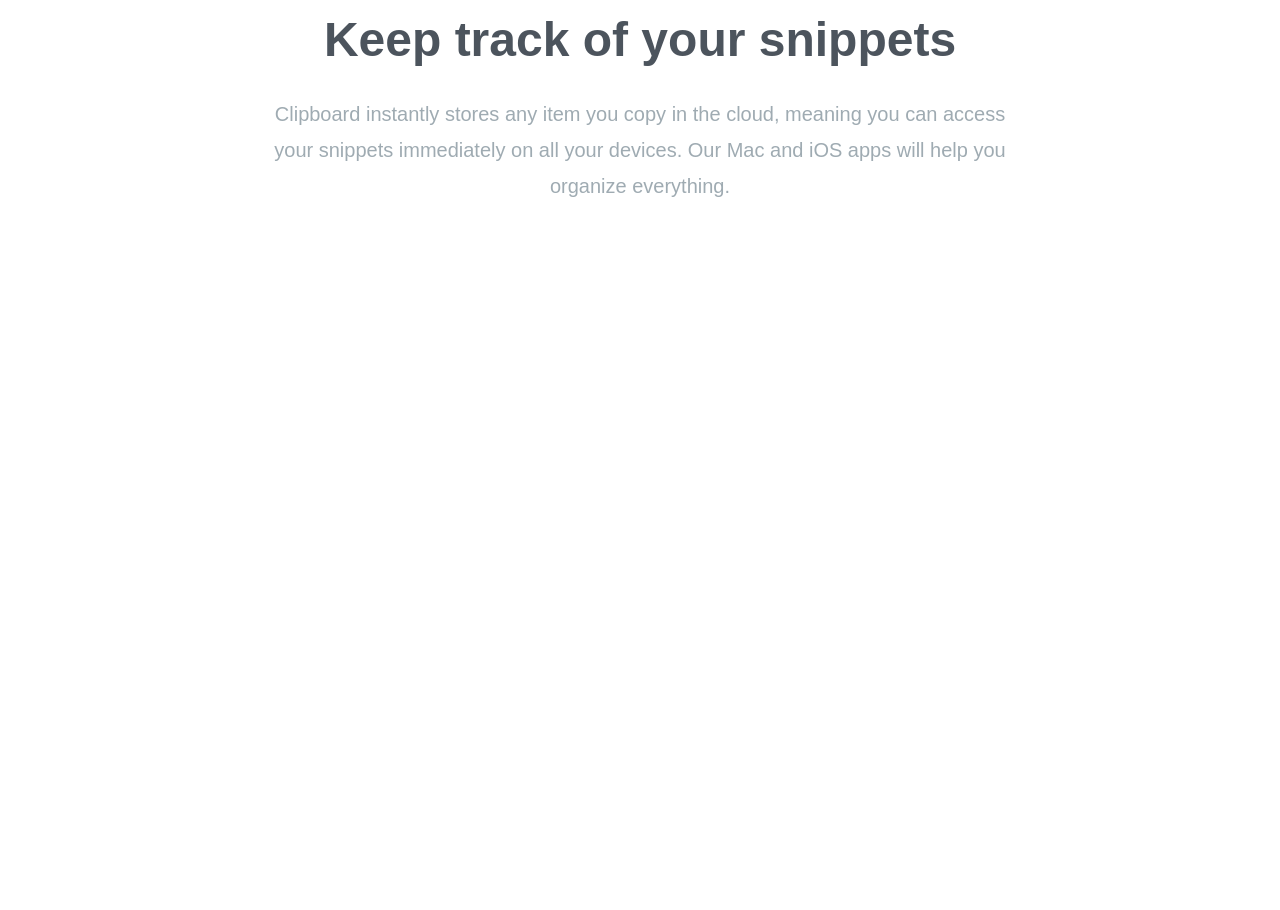
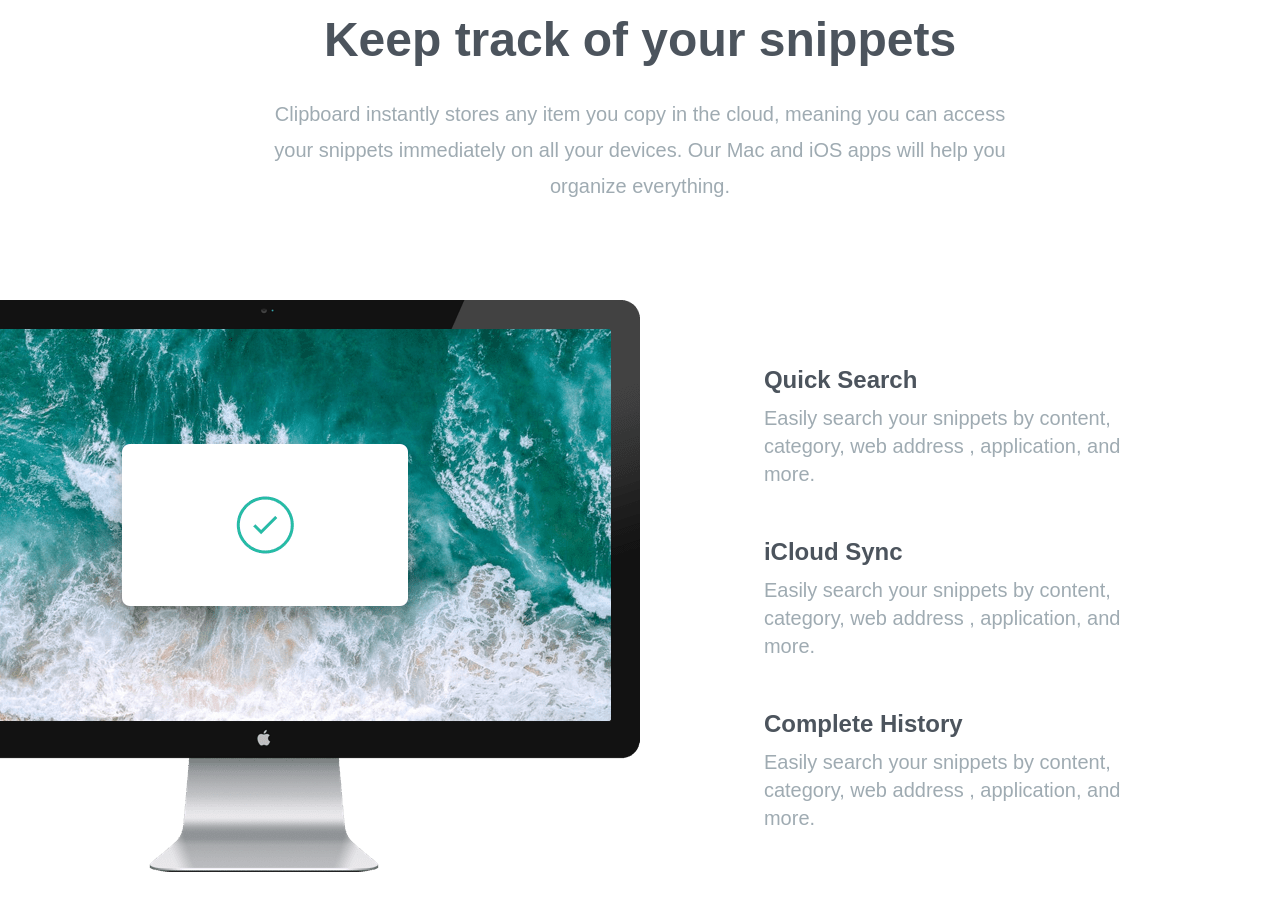
Before and after one commit to michaelvassilyevmvc/web-clipboard, a website: page index.html in a window 1280 px wide. Shown: the part 705-1615 px from the top of the page. Before the commit the page ends 1005 px from the top, so only its background shows below. Drawn offline with Linux system fonts and the light colour scheme; a web font is replaced by a local one.

Commit message:
Imp. feature section

```diff
--- a/index.html
+++ b/index.html
@@ -14,7 +14,7 @@
 <body>
 <!--Hero Section-->
 <section id="hero">
-    <div class="section-container mb-40 px-10 pt-16">
+    <div class="section-container mb-40 pt-16">
         <img src="images/logo.svg" alt="" class="mx-auto my-16">
         <h3>
             A history of everything you copy
@@ -37,7 +37,7 @@
 
 <!--Snippet Section-->
 <section id="snippets">
-    <div class="section-container my-20 px-10">
+    <div class="section-container my-20">
         <h3>
             Keep track of your snippets
         </h3>
@@ -48,5 +48,53 @@
         </p>
     </div>
 </section>
+
+<!--Features Section-->
+<section id="features">
+    <div class="section-container my-20">
+        <div class="relative    flex flex-col md:flex-row md:space-x-32">
+            <!--            Image-->
+            <div class="md:w-1/2">
+                <img src="images/image-computer.png" alt=""
+                     class="md:absolute top-0 right-[50%]">
+            </div>
+
+            <!--            Items Container-->
+            <div class="flex flex-col mt-16 mb-24 space-y-12
+            text-xl md:mb-60 md:text-left md:w-1/2 md:pl-16">
+                <!--                Item 1-->
+                <div>
+                    <h5 class="mb-2 text-2xl font-bold text-darkGrayishBlue">
+                        Quick Search
+                    </h5>
+                    <p class="max-w-md text-grayishBlue">
+                        Easily search your snippets by content, category, web address
+                        , application, and more.
+                    </p>
+                </div>
+                <!--                Item 2-->
+                <div>
+                    <h5 class="mb-2 text-2xl font-bold text-darkGrayishBlue">
+                        iCloud Sync
+                    </h5>
+                    <p class="max-w-md text-grayishBlue">
+                        Easily search your snippets by content, category, web address
+                        , application, and more.
+                    </p>
+                </div>
+                <!--                Item 3-->
+                <div>
+                    <h5 class="mb-2 text-2xl font-bold text-darkGrayishBlue">
+                        Complete History
+                    </h5>
+                    <p class="max-w-md text-grayishBlue">
+                        Easily search your snippets by content, category, web address
+                        , application, and more.
+                    </p>
+                </div>
+            </div>
+        </div>
+    </div>
+</section>
 </body>
 </html>
--- a/input.css
+++ b/input.css
@@ -13,7 +13,7 @@
 }
 
 .section-container {
-    @apply max-w-6xl mx-auto text-center;
+    @apply max-w-6xl mx-auto text-center px-10;
 }
 
 body {
```
Also changed, not shown: css/style.css.
